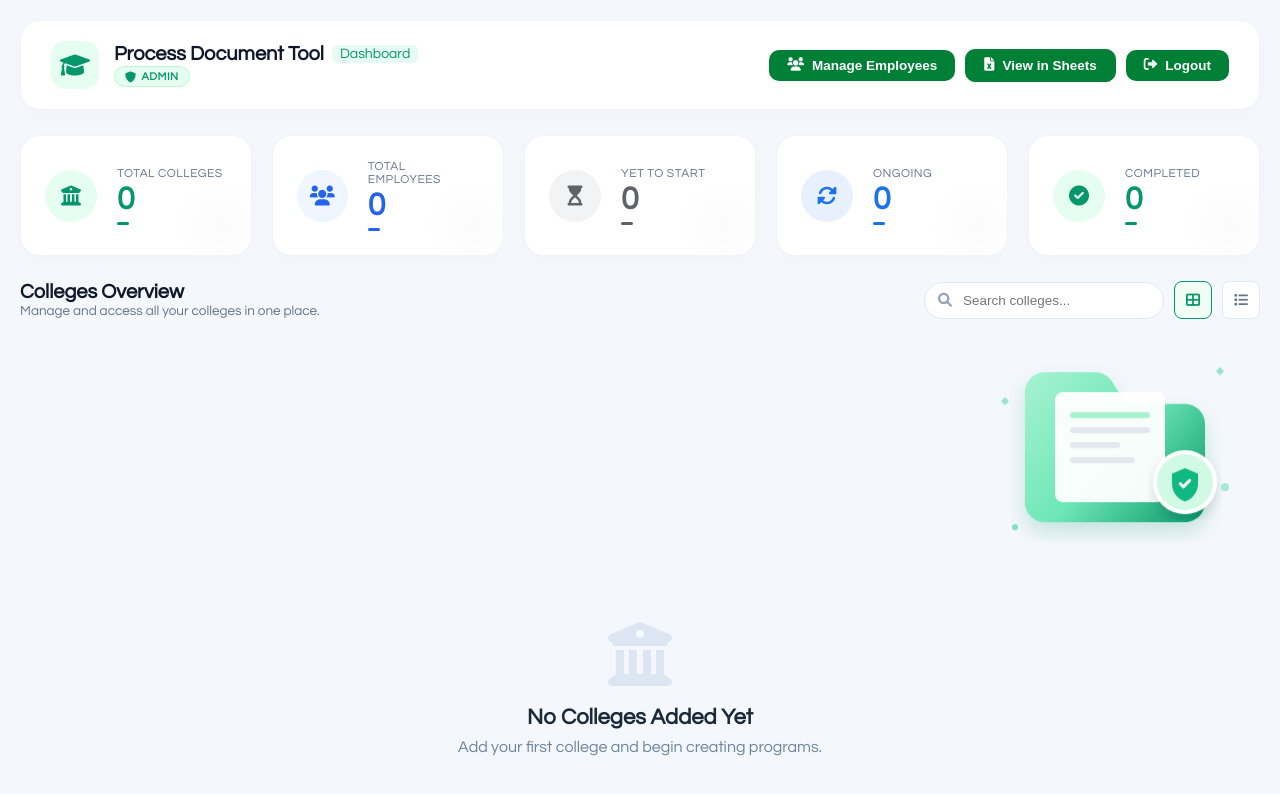
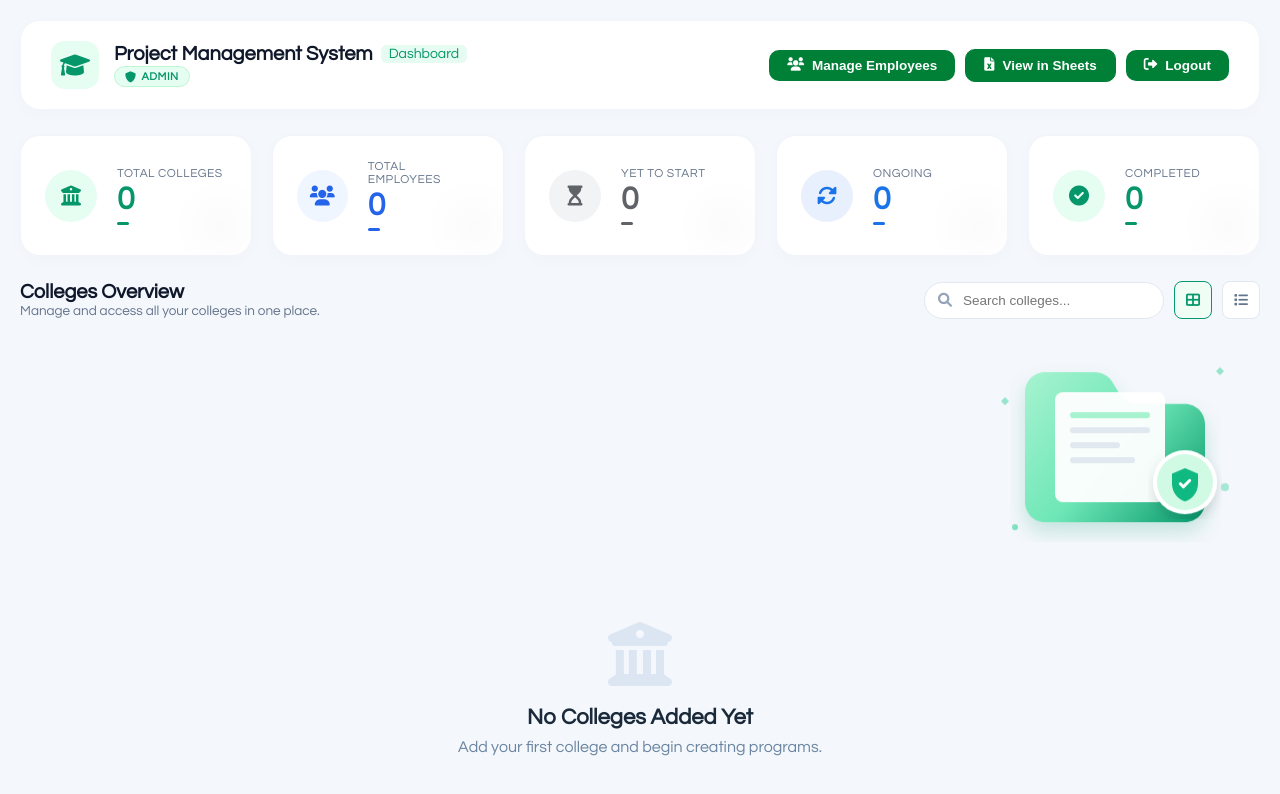
Before and after one commit to chaitra-latha-28/training-management-system, a website: page new project/dashboard.html in a window 1280 px wide. Drawn offline with Linux system fonts and the light colour scheme; no server answers; sample sign-in values are in the browser's storage.

Commit message:
Update dashboard.html

```diff
--- a/new project/dashboard.html
+++ b/new project/dashboard.html
@@ -15,7 +15,7 @@
                     <i class="fas fa-graduation-cap"></i>
                 </div>
                 <div class="brand-text">
-                    <h1>Process Document Tool <span class="subtitle">Dashboard</span></h1>
+                    <h1>Project Management System <span class="subtitle">Dashboard</span></h1>
                     <div class="role-meta">
                         <span class="role-badge" id="roleBadge">
                             <i class="fas fa-shield-alt"></i> ADMIN
```
